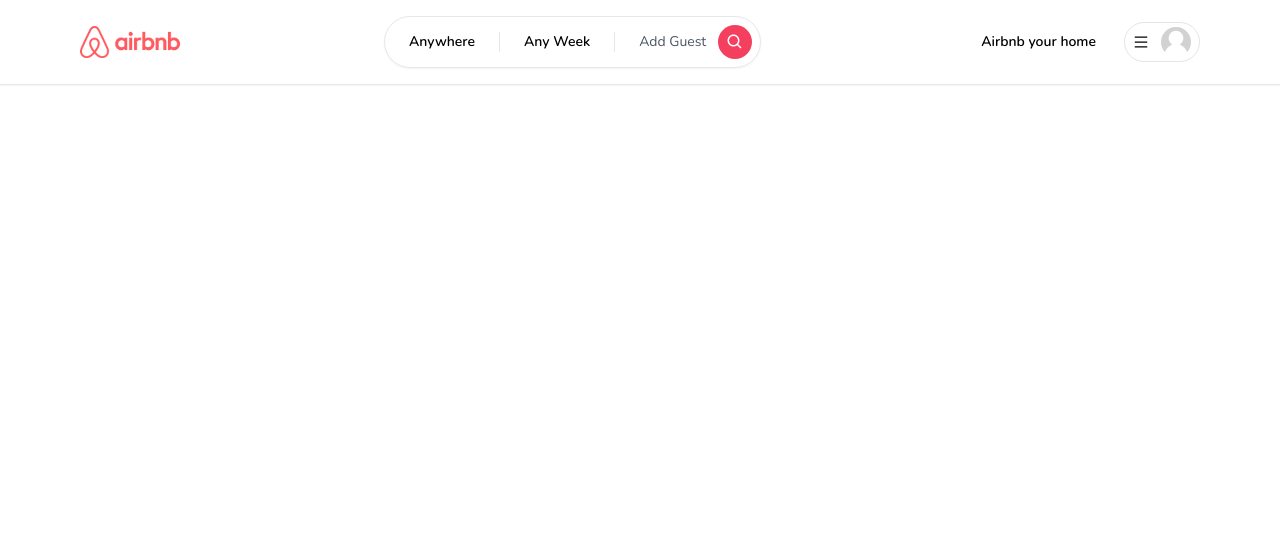
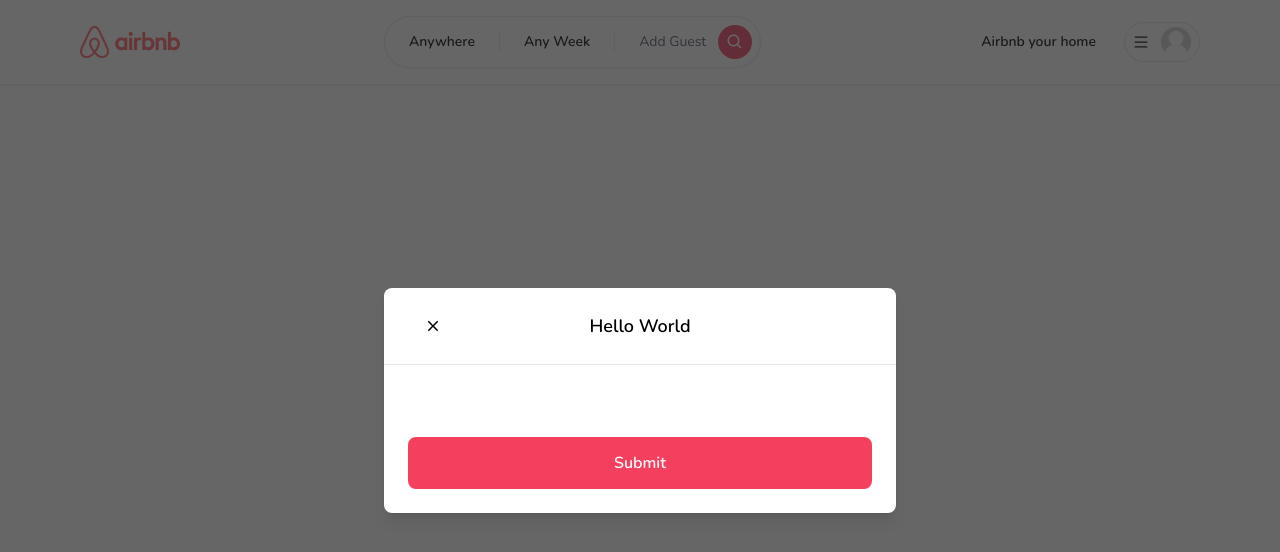
Before and after one commit to adonis0829/rentpal, a Next.js app: page / in a window 1280 px wide. Shown: the top 552 px of the page. Built offline with nearby package versions, Linux system fonts and the light colour scheme.

Commit message:
Add modal

```diff
--- /dev/null
+++ b/app/components/Button.tsx
@@ -0,0 +1,58 @@
+'use client';
+
+import { IconType } from "react-icons";
+
+interface ButtonProps {
+  label: string;
+  onClick: (e: React.MouseEvent<HTMLButtonElement>) => void;
+  disabled?: boolean;
+  outline?: boolean;
+  small?: boolean;
+  icon?: IconType;
+}
+
+const Button: React.FC<ButtonProps> = ({
+  label,
+  onClick,
+  disabled,
+  outline,
+  small,
+  icon: Icon,
+}) => {
+  return (
+    <button
+      disabled={disabled}
+      onClick={onClick}
+      className={`
+        relative
+        disabled:opacity-70
+        disabled:cursor-not-allowed
+        rounded-lg
+        hover:opacity-80
+        transition
+        w-full
+        ${outline ? 'bg-white' : 'bg-rose-500'}
+        ${outline ? 'border-black' : 'border-rose-500'}
+        ${outline ? 'text-black' : 'text-white'}
+        ${small ? 'text-sm' : 'text-md'}
+        ${small ? 'py-1' : 'py-3'}
+        ${small ? 'font-light' : 'font-semibold'}
+        ${small ? 'border-[1px]' : 'border-2'}
+      `}
+    >
+      {Icon && (
+        <Icon
+          size={24}
+          className="
+            absolute
+            left-4
+            top-3
+          "
+        />
+      )}
+      {label}
+    </button>
+   );
+}
+
+export default Button;
--- /dev/null
+++ b/app/components/modals/Modal.tsx
@@ -0,0 +1,189 @@
+"use client";
+import { useCallback, useEffect, useState } from "react";
+import { IoMdClose } from "react-icons/io";
+import Button from "../Button";
+
+interface ModalProps {
+  isOpen?: boolean;
+  onClose: () => void;
+  onSubmit: () => void;
+  title?: string;
+  body?: React.ReactElement;
+  footer?: React.ReactElement;
+  actionLabel: string;
+  disabled?: boolean;
+  secondaryAction?: () => void;
+  secondaryActionLabel?: string;
+}
+
+const Modal: React.FC<ModalProps> = ({
+  isOpen,
+  onClose,
+  onSubmit,
+  title,
+  body,
+  actionLabel,
+  footer,
+  disabled,
+  secondaryAction,
+  secondaryActionLabel,
+}) => {
+  const [showModal, setShowModal] = useState(isOpen);
+
+  useEffect(() => {
+    setShowModal(isOpen);
+  }, [isOpen]);
+
+  const handleClose = useCallback(() => {
+    if (disabled) {
+      return;
+    }
+
+    setShowModal(false);
+    setTimeout(() => {
+      onClose();
+    }, 300);
+  }, [onClose, disabled]);
+
+  const handleSubmit = useCallback(() => {
+    if (disabled) {
+      return;
+    }
+    onSubmit();
+  }, [onSubmit, disabled]);
+
+  const handleSecondaryAction = useCallback(() => {
+    if (disabled || !secondaryAction) {
+      return;
+    }
+    secondaryAction();
+  }, [secondaryAction, disabled]);
+
+  if (!isOpen) {
+    return null;
+  }
+
+  return (
+    <>
+      <div
+        className="
+          justify-center
+          items-center
+          flex
+          overflow-x-hidden
+          overflow-y-auto
+          fixed
+          inset-0
+          z-50
+          outline-none
+          focus:outline-none
+          bg-neutral-800/70
+        "
+      >
+        <div
+          className="
+          relative
+          w-full
+          md:w-4/6
+          lg:w-3/6
+          xl:w-2/5
+          my-6
+          mx-auto
+          h-full
+          lg:h-auto
+          md:h-auto
+          "
+        >
+          {/*content*/}
+          <div
+            className={`
+            translate
+            duration-300
+            h-full
+            ${showModal ? "translate-y-0" : "translate-y-full"}
+            ${showModal ? "opacity-100" : "opacity-0"}
+          `}
+          >
+            <div
+              className="
+              translate
+              h-full
+              lg:h-auto
+              md:h-auto
+              border-0
+              rounded-lg
+              shadow-lg
+              relative
+              flex
+              flex-col
+              w-full
+              bg-white
+              outline-none
+              focus:outline-none
+            "
+            >
+              {/*header*/}
+              <div
+                className="
+                flex
+                items-center
+                p-6
+                rounded-t
+                justify-center
+                relative
+                border-b-[1px]
+                "
+              >
+                <button
+                  onClick={handleClose}
+                  className="
+                    p-1
+                    border-0
+                    hover:opacity-70
+                    transition
+                    absolute
+                    left-9
+                  "
+                >
+                  <IoMdClose size={18} />
+                </button>
+                <div className="text-lg font-semibold">{title}</div>
+              </div>
+              {/*body*/}
+              <div className="relative p-6 flex-auto">{body}</div>
+              {/*footer*/}
+              <div className="flex flex-col gap-2 p-6">
+                <div
+                  className="
+                    flex
+                    flex-row
+                    items-center
+                    gap-4
+                    w-full
+                  "
+                >
+                  {secondaryAction && secondaryActionLabel && (
+                    <Button
+                      disabled={disabled}
+                      label={secondaryActionLabel}
+                      onClick={handleSecondaryAction}
+                      outline
+                    />
+                  )}
+                  <Button
+                    disabled={disabled}
+                    label={actionLabel}
+                    onClick={handleSubmit}
+                  />
+                </div>
+                {footer}
+              </div>
+            </div>
+          </div>
+        </div>
+      </div>
+    </>
+  );
+};
+
+export default Modal;
--- a/app/layout.tsx
+++ b/app/layout.tsx
@@ -1,3 +1,4 @@
+import Modal from "./components/modals/Modal";
 import Navbar from "./components/navbar/Navbar";
 import "./globals.css";
 import { Nunito } from "next/font/google";
@@ -19,7 +20,8 @@ export default function RootLayout({
   return (
     <html lang="en">
       <body className={font.className}>
-        <Navbar />
+          <Modal actionLabel="Submit" title="Hello World" isOpen />
+          <Navbar />
         {children}
       </body>
     </html>
```
Also changed, not shown: 1 other file (tests, documents, lock files or other folders).
